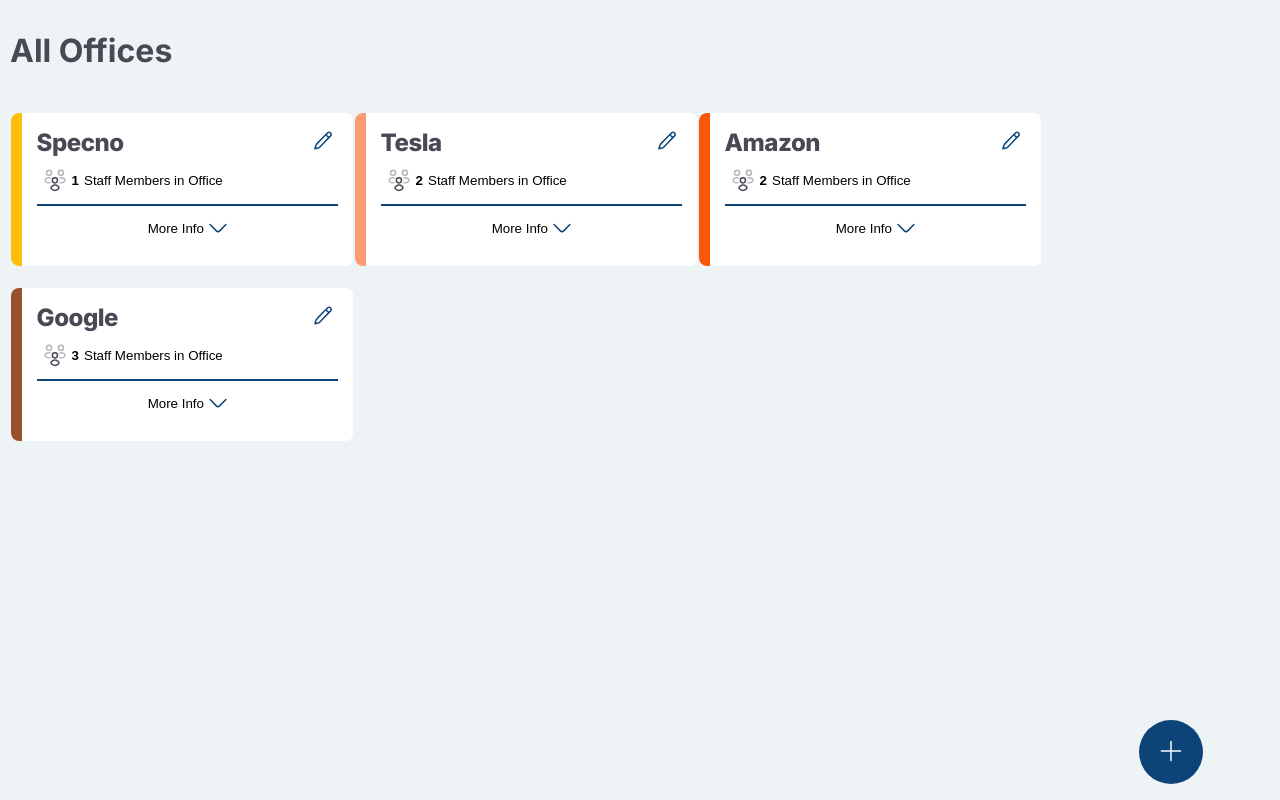
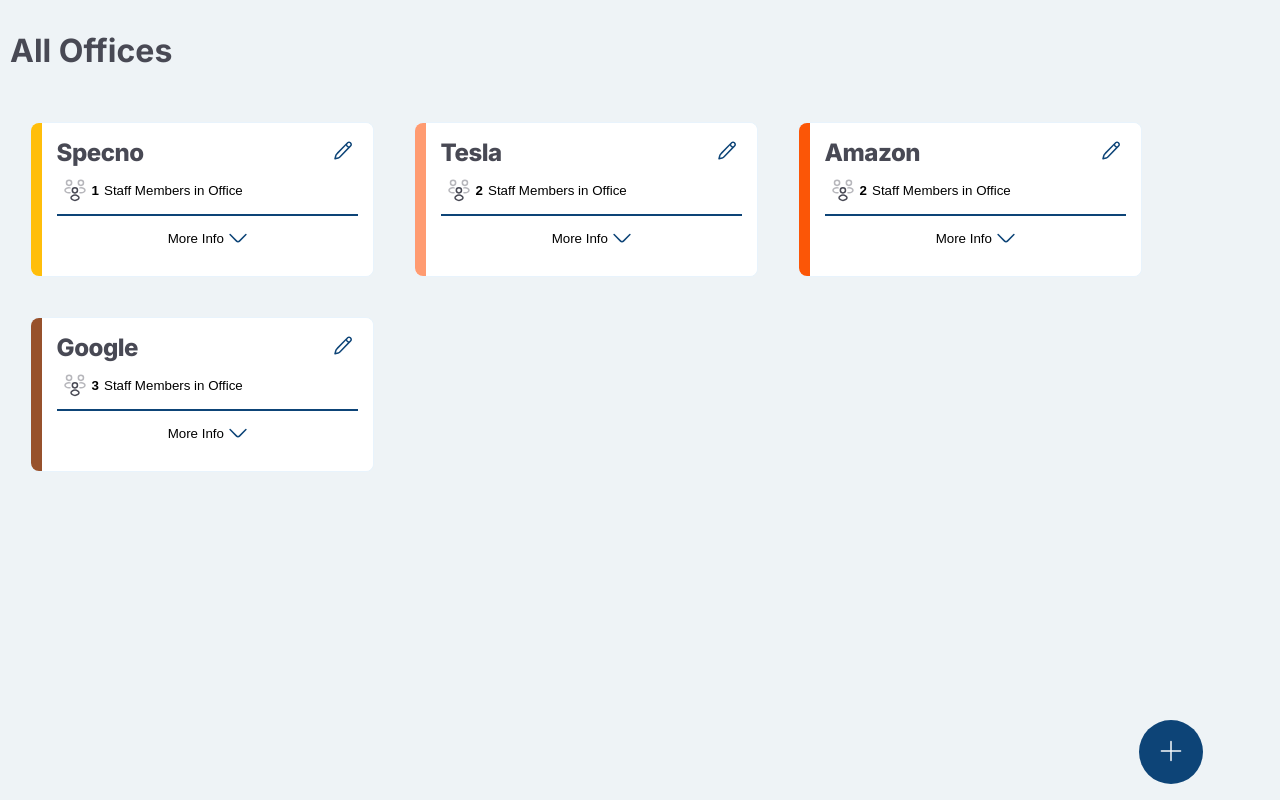
Before and after one commit to MONTYYYYY/offices, a React (Create React App) app: page / in a window 1280 px wide. Built offline with nearby package versions, Linux system fonts and the light colour scheme.

Commit message:
Added margin to office card on from tablet sizes and greater

```diff
--- a/src/components/cards/OfficeCard/styles.ts
+++ b/src/components/cards/OfficeCard/styles.ts
@@ -1,4 +1,5 @@
 import styled from 'styled-components/macro';
+import SCREEN_SIZES from '../../../constants/MediaQueries';
 
 const Container = styled.div`
     display:flex;
@@ -8,6 +9,10 @@
     border: 1px solid #E8F3FC;
     border-radius: 8px;
     margin:10px 0px;
+
+    @media (min-width: ${SCREEN_SIZES.LAPTOP_MIN}px){
+      margin:20px;
+    }
 `;
 interface IColorContainerProps {
     background?: string;
```
